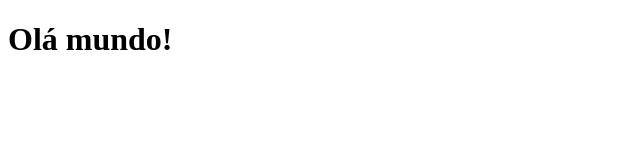
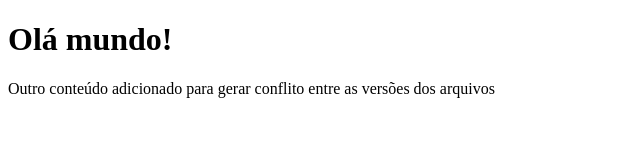
Before and after one commit to franoldev/curso-git-github, a plain HTML site: page index.html in a window 1280 px wide. Shown: the whole page, without its empty margins (0-640 px from the left). Drawn offline with Linux system fonts and the light colour scheme.

Commit message:
Outro commit no mesmo arquivo. Porém, desta vez em master

```diff
--- a/index.html
+++ b/index.html
@@ -7,6 +7,7 @@
 </head>
 <body>
     <h1>Olá mundo!</h1>
+    <p>Outro conteúdo adicionado para gerar conflito entre as versões dos arquivos</p>
 
 </body>
 </html>
```
